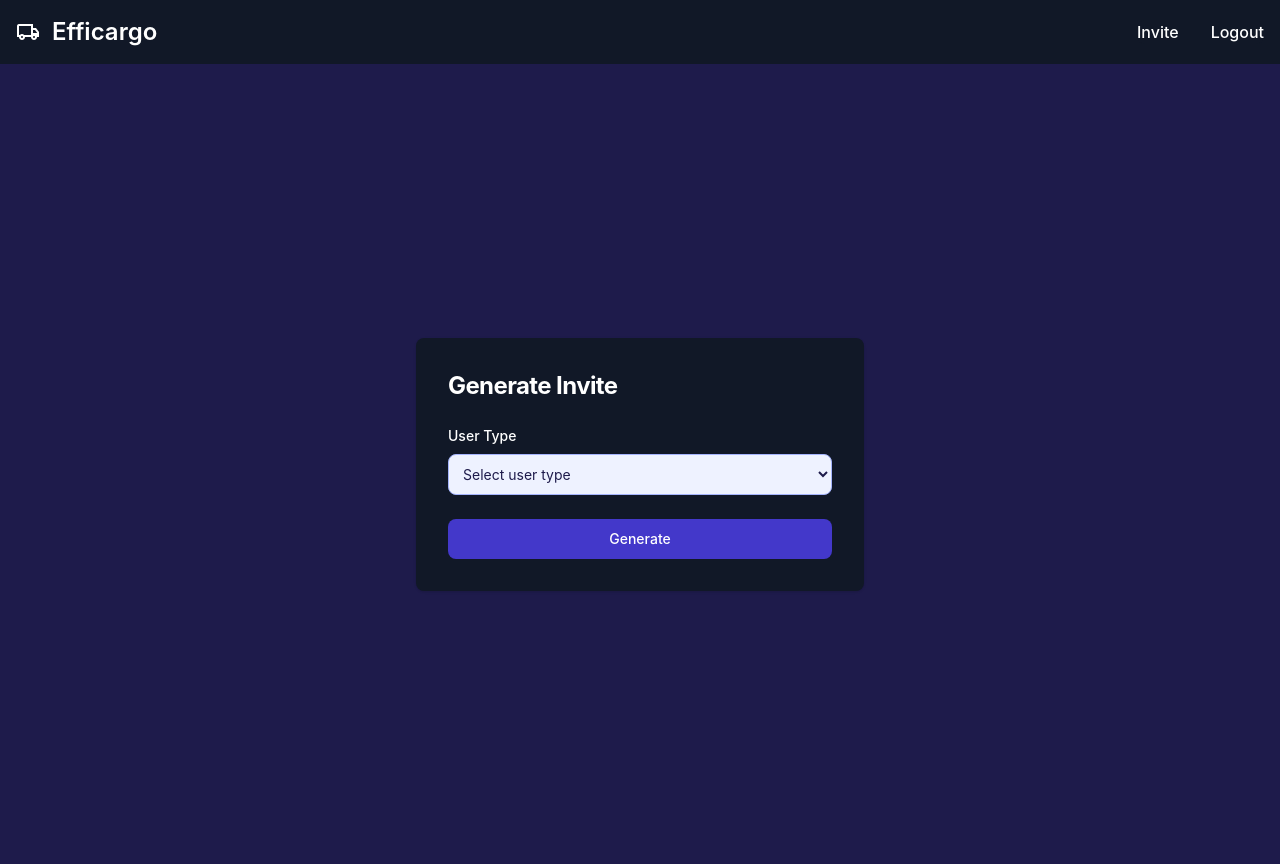
After one commit to pireu2/hackmkv6, a Django app: page /invite in a window 1280 px wide. The commit adds this page. Run offline with Django 5.2, Linux system fonts and the light colour scheme; a user stored in the database is signed in; style sheets or scripts are compiled from the project's sources; some libraries are stand-ins or nearby versions.

Commit message:
added invites

```diff
--- a/app/models.py
+++ b/app/models.py
@@ -15,6 +15,9 @@ class User(AbstractUser):
   def __repr__(self) -> str:
     return f'{self.username} - {self.user_type} - {self.phone_number}'
 
+  def get_user_type(self):
+    return self.user_type
+
 class Invitation(models.Model):
   code = models.CharField(max_length=50, unique=True)
   created_by = models.ForeignKey(User, on_delete=models.CASCADE, related_name='created_by')
--- /dev/null
+++ b/app/templates/app/invite.html
@@ -0,0 +1,37 @@
+{% extends "app/layout.html" %}
+
+{% block title %}Invite{% endblock %}
+
+{% block body %}
+<section>
+  <div class="flex flex-col items-center justify-center px-6 py-8 mx-auto md:h-screen lg:py-0">
+    <div
+      class="w-full bg-gray-900 rounded-lg shadow  md:mt-0 sm:max-w-md xl:p-0">
+      <div class="p-6 space-y-4 md:space-y-6 sm:p-8">
+        <h1 class="text-xl font-bold leading-tight tracking-tight text-white md:text-2xl">
+          Generate Invite
+        </h1>
+        <form class="space-y-4 md:space-y-6" action="/invite" method ="POST">
+          {% csrf_token %}
+
+          <div>
+            <label for="user_type" class="block mb-2 text-sm font-medium text-white">User Type</label>
+            <select name="user_type" id="user_type" class="bg-indigo-50 border border-indigo-300 text-indigo-950 sm:text-sm rounded-lg focus:ring-primary-600 focus:border-primary-600 block w-full p-2.5" required>
+              <option value="">Select user type</option>
+              <option value="admin">Admin</option>
+              <option value="trucker">Trucker</option>
+            </select>
+          </div>
+          <button type="submit"
+            class="w-full text-white bg-indigo-700 hover:bg-primary-700 focus:ring-4 focus:outline-none focus:ring-primary-300 font-medium rounded-lg text-sm px-5 py-2.5 text-center ">Generate</button>
+            {% if invitation_message %}
+            <p class="text-sm text-white text-center">The invitation code is:</p>
+            <p class="font-bold text-white text-center">{{ invitation_message }}</p>
+            {% endif %}
+        </form>
+      </div>
+    </div>
+  </div>
+
+</section>
+{% endblock %}
--- a/app/templates/app/layout.html
+++ b/app/templates/app/layout.html
@@ -12,50 +12,68 @@
   <link href="{% static 'app/styles-out.css' %}" rel="stylesheet">
   <link rel="stylesheet"
     href="https://fonts.googleapis.com/css2?family=Material+Symbols+Outlined:opsz,wght,FILL,GRAD@24,400,0,0" />
+    <link rel="stylesheet" href="https://openlayers.org/en/v6.6.1/css/ol.css" type="text/css">
+    <script src="https://openlayers.org/en/v6.6.1/build/ol.js"></script>
 </head>
 
 <body class="bg-indigo-950">
 
 
-<nav class="bg-white border-gray-200 dark:bg-gray-900">
+<nav class="bg-gray-900 border-indigo-900 ">
   <div class="max-w-screen-xl flex flex-wrap items-center justify-between mx-auto p-4">
-    <a href="" class="flex items-center space-x-3 rtl:space-x-reverse">
+    {% if user.is_authenticated %}
+    <a href="/" class="flex items-center space-x-3 rtl:space-x-reverse">
       <span class="material-symbols-outlined text-white">
         local_shipping
       </span>
-        <span class="self-center text-2xl font-semibold whitespace-nowrap dark:text-white">Efficargo</span>
+        <span class="self-center text-2xl font-semibold whitespace-nowrap text-white">Efficargo</span>
     </a>
-    <button data-collapse-toggle="navbar-default" type="button" class="inline-flex items-center p-2 w-10 h-10 justify-center text-sm text-gray-500 rounded-lg md:hidden hover:bg-gray-100 focus:outline-none focus:ring-2 focus:ring-gray-200 dark:text-gray-400 dark:hover:bg-gray-700 dark:focus:ring-gray-600" aria-controls="navbar-default" aria-expanded="false">
+    {% else %}
+    <a href="/login" class="flex items-center space-x-3 rtl:space-x-reverse">
+      <span class="material-symbols-outlined text-white">
+        local_shipping
+      </span>
+        <span class="self-center text-2xl font-semibold whitespace-nowrap text-white">Efficargo</span>
+    </a>
+    {% endif %}
+    <button data-collapse-toggle="navbar-default" type="button" class="inline-flex items-center p-2 w-10 h-10 justify-center text-sm text-gray-500 rounded-lg md:hidden hover:bg-gray-100 focus:outline-none focus:ring-2 focus:ring-gray-200  " aria-controls="navbar-default" aria-expanded="false">
         <span class="sr-only">Open main menu</span>
         <svg class="w-5 h-5" aria-hidden="true" xmlns="http://www.w3.org/2000/svg" fill="none" viewBox="0 0 17 14">
             <path stroke="currentColor" stroke-linecap="round" stroke-linejoin="round" stroke-width="2" d="M1 1h15M1 7h15M1 13h15"/>
         </svg>
     </button>
     <div class="hidden w-full md:block md:w-auto" id="navbar-default">
-      <ul class="font-medium flex flex-col p-4 md:p-0 mt-4 border border-gray-100 rounded-lg bg-gray-50 md:flex-row md:space-x-8 rtl:space-x-reverse md:mt-0 md:border-0 md:bg-white dark:bg-gray-800 md:dark:bg-gray-900 dark:border-gray-700">
+      <ul class="font-medium flex flex-col p-4 md:p-0 mt-4 border border-gray-800 rounded-lg bg-gray-900 md:flex-row md:space-x-8 rtl:space-x-reverse md:mt-0 md:border-0  ">
+
+        {% if user.is_authenticated %}
+          {% if user.get_user_type == 'admin' %}
+          <li>
+            <a href="/invite" class="block py-2 px-3 text-white rounded hover:bg-gray-100 md:hover:bg-transparent md:border-0 md:hover:text-blue-700 md:p-0 ">Invite</a>
+          </li>
+          {% endif %}
         <li>
-          <a href="#" class="block py-2 px-3 text-white bg-blue-700 rounded md:bg-transparent md:text-blue-700 md:p-0 dark:text-white md:dark:text-blue-500" aria-current="page">Home</a>
+          <a href="/logout" class="block py-2 px-3 text-white rounded hover:bg-gray-100 md:hover:bg-transparent md:border-0 md:hover:text-blue-700 md:p-0 ">Logout</a>
+        </li>
+        {% else %}
+        <li>
+          <a href="/register" class="block py-2 px-3 text-white rounded hover:bg-gray-100 md:hover:bg-transparent md:border-0 md:hover:text-blue-700 md:p-0 ">Register</a>
         </li>
         <li>
-          <a href="#" class="block py-2 px-3 text-gray-900 rounded hover:bg-gray-100 md:hover:bg-transparent md:border-0 md:hover:text-blue-700 md:p-0 dark:text-white md:dark:hover:text-blue-500 dark:hover:bg-gray-700 dark:hover:text-white md:dark:hover:bg-transparent">About</a>
+          <a href="/login" class="block py-2 px-3 text-white rounded hover:bg-gray-100 md:hover:bg-transparent md:border-0 md:hover:text-blue-700 md:p-0 ">Login</a>
         </li>
-        <li>
-          <a href="#" class="block py-2 px-3 text-gray-900 rounded hover:bg-gray-100 md:hover:bg-transparent md:border-0 md:hover:text-blue-700 md:p-0 dark:text-white md:dark:hover:text-blue-500 dark:hover:bg-gray-700 dark:hover:text-white md:dark:hover:bg-transparent">Services</a>
-        </li>
-        <li>
-          <a href="#" class="block py-2 px-3 text-gray-900 rounded hover:bg-gray-100 md:hover:bg-transparent md:border-0 md:hover:text-blue-700 md:p-0 dark:text-white md:dark:hover:text-blue-500 dark:hover:bg-gray-700 dark:hover:text-white md:dark:hover:bg-transparent">Pricing</a>
-        </li>
-        <li>
-          <a href="#" class="block py-2 px-3 text-gray-900 rounded hover:bg-gray-100 md:hover:bg-transparent md:border-0 md:hover:text-blue-700 md:p-0 dark:text-white md:dark:hover:text-blue-500 dark:hover:bg-gray-700 dark:hover:text-white md:dark:hover:bg-transparent">Contact</a>
-        </li>
+        {% endif %}
       </ul>
     </div>
   </div>
 </nav>
 
 
+
   {% block body %}
   {% endblock %}
+
+
+
 </body>
 
 <script>
--- a/app/templates/app/login.html
+++ b/app/templates/app/login.html
@@ -5,9 +5,6 @@
 {% block body %}
   <section>
     <div class="flex flex-col items-center justify-center px-6 py-8 mx-auto md:h-screen lg:py-0">
-      <div class="bg-gray-900 rounded-lg p-4 items-center mb-6 text-2xl font-semibold text-white">
-        Login
-      </div>
       <div
         class="w-full bg-gray-900 rounded-lg shadow  md:mt-0 sm:max-w-md xl:p-0">
         <div class="p-6 space-y-4 md:space-y-6 sm:p-8">
--- a/app/templates/app/register.html
+++ b/app/templates/app/register.html
@@ -5,9 +5,6 @@
 {% block body %}
 <section>
   <div class="flex flex-col items-center justify-center px-6 py-8 mx-auto md:h-screen lg:py-0">
-    <div class="bg-gray-900 rounded-lg p-4 items-center mb-6 text-2xl font-semibold text-white">
-      Register
-    </div>
     <div class="w-full bg-gray-900 rounded-lg shadow  md:mt-0 sm:max-w-md xl:p-0">
       <div class="p-6 space-y-4 md:space-y-6 sm:p-8">
         <h1 class="text-xl font-bold leading-tight tracking-tight text-white md:text-2xl">
--- a/app/urls.py
+++ b/app/urls.py
@@ -8,5 +8,6 @@ urlpatterns = [
   path('',views.index,name="index"),
   path('login',views.login_view,name="login"),
   path('logout', views.logout_view, name="logout"),
-  path('register',views.register_view,name="register")
+  path('register',views.register_view,name="register"),
+  path('invite',views.invite_view,name="invite"),
 ]
--- a/app/views.py
+++ b/app/views.py
@@ -3,6 +3,7 @@ from django.contrib.auth.decorators import login_required
 from django.shortcuts import render,redirect
 
 from .models import User, Invitation
+import uuid
 
 # Create your views here.
 @login_required
@@ -71,3 +72,19 @@ def login_view(request):
 def logout_view(request):
   logout(request)
   return redirect("login")
+
+@login_required
+def invite_view(request):
+  if request.method == 'GET':
+    if request.user.get_user_type() != 'admin':
+      return redirect("index")
+    return render(request, "app/invite.html")
+  elif request.method == 'POST':
+    user_type = request.POST.get("user_type")
+    user_type = user_type.lower()
+    while True:
+      invitation_code = uuid.uuid4()
+      if not Invitation.objects.filter(code=invitation_code).exists():
+        break
+    Invitation.objects.create(code=invitation_code,created_by=request.user,user_type=user_type)
+    return render(request,"app/invite.html",{"invitation_message":invitation_code})
```
Also changed, not shown: app/templates/app/index.html (+24 -12 lines), db.sqlite3, package-lock.json.
